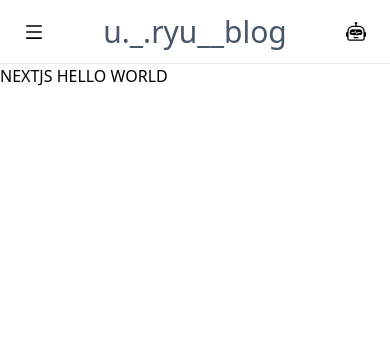
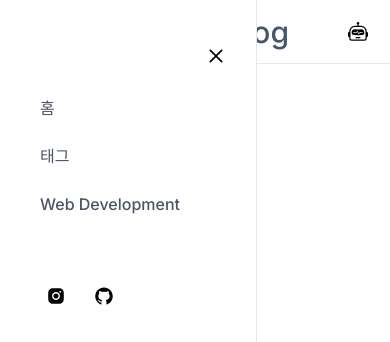
Before and after one commit to u-ryu-00/u-ryu-blog, a Next.js app: page / in a window 390 px wide. Both pictures are taken after a click on the button 34 px from the left and 31 px from the top of the page. Shown: the top 342 px of the page. Built offline with nearby package versions, Linux system fonts and the light colour scheme.

Commit message:
Sidebar 컴포넌트 구현, 레이아웃 리팩터링

```diff
--- a/src/components/Footer.tsx
+++ b/src/components/Footer.tsx
@@ -1,6 +1,7 @@
 import Link from 'next/link';
 import { AiOutlineSetting } from 'react-icons/ai';
 import { BsPencilSquare } from 'react-icons/bs';
+import IconButton from './IconComponent';
 
 export default function Footer() {
   return (
@@ -13,12 +14,8 @@ export default function Footer() {
       </div>
       <div className="flex items-center gap-2 lg:gap-3">
         <div className="pr-1 text-sm lg:pr-2 lg:text-base">ADMIN</div>
-        <Link href="/admin">
-          <AiOutlineSetting className="h-5 w-5 text-gray-500 transition-all hover:text-gray-600 lg:h-6 lg:w-6" />
-        </Link>
-        <Link href="/write">
-          <BsPencilSquare className="h-5 w-5 text-gray-500 transition-all hover:text-gray-600 lg:h-6 lg:w-6" />
-        </Link>
+        <IconButton Icon={AiOutlineSetting} component={Link} href="/admin" className='text-gray-500 hover:text-gray-600'/>
+        <IconButton Icon={BsPencilSquare} component={Link} href="/write" className='text-gray-500 hover:text-gray-600'/>
       </div>
     </footer>
   );
--- a/src/components/Header.tsx
+++ b/src/components/Header.tsx
@@ -1,21 +1,30 @@
 import Link from 'next/link';
-import { AiOutlineMenu } from 'react-icons/ai';
+import { Dispatch, SetStateAction } from 'react';
+import { AiOutlineClose, AiOutlineMenu } from 'react-icons/ai';
 import { BsRobot } from 'react-icons/bs';
+import IconButton from './IconComponent';
 
-export default function Header() {
+type HeaderProps = {
+  isSidebarOpen: boolean;
+  setIsSidebarOpen: Dispatch<SetStateAction<boolean>>;
+};
+
+export default function Header({
+  isSidebarOpen,
+  setIsSidebarOpen,
+}: HeaderProps) {
   return (
     <header className="flex h-16 items-center justify-between border-b px-4 lg:h-20 lg:px-10">
-      <button className="p-2">
-        <AiOutlineMenu className="h-5 w-5 lg:h-6 lg:w-6" />
-      </button>
+      <IconButton
+        onClick={() => setIsSidebarOpen((t) => !t)}
+        Icon={isSidebarOpen ? AiOutlineClose : AiOutlineMenu}
+      />
       <Link href="/">
         <h1 className="text-3xl font-medium text-slate-600 lg:text-4xl">
           u._.ryu__blog
         </h1>
       </Link>
-      <Link href="/posts" className="p-2">
-        <BsRobot className="h-5 w-5 lg:h-6 lg:w-6" />
-      </Link>
+      <IconButton Icon={BsRobot} component={Link} href="/search" />
     </header>
   );
 }
--- /dev/null
+++ b/src/components/IconComponent.tsx
@@ -0,0 +1,32 @@
+import { cn } from '@/utils/style';
+import { ComponentPropsWithoutRef, ElementType, createElement } from 'react';
+import { IconType } from 'react-icons';
+
+type IconButtonProps<Component extends ElementType> =
+  ComponentPropsWithoutRef<Component> & {
+    Icon: IconType;
+    iconClassName?: string;
+    className?: string;
+    component?: Component;
+  };
+
+const IconButton = <Component extends ElementType = 'button'>({
+  component,
+  className,
+  iconClassName,
+  Icon,
+  ...props
+}: IconButtonProps<Component>) => {
+  return createElement(
+    component ?? 'button',
+    {
+      className: cn('p-1.5 lg:p-2', className),
+      ...props,
+    },
+    <Icon
+      className={cn('h-5 w-5 transition-all lg:h-6 lg:w-6', iconClassName)}
+    />,
+  );
+};
+
+export default IconButton;
--- /dev/null
+++ b/src/components/Sidebar.tsx
@@ -0,0 +1,53 @@
+import { cn } from '@/utils/style';
+import Link from 'next/link';
+import { AiFillGithub, AiFillInstagram, AiOutlineClose } from 'react-icons/ai';
+import IconButton from './IconComponent';
+
+type SidebarProps = {
+  close: () => void;
+  isOpen: boolean;
+};
+
+export default function Sidebar({ close, isOpen }: SidebarProps) {
+  return (
+    <div
+      className={cn(
+        'absolute min-h-screen flex-col gap-6 border-r bg-white p-10 pr-6 text-base lg:relative',
+        isOpen ? 'flex' : 'hidden',
+      )}
+    >
+      <div className="flex justify-end lg:hidden">
+        <IconButton Icon={AiOutlineClose} onClick={close} />
+      </div>
+      <Link href="/" className="w-48 font-medium text-gray-600 hover:underline">
+        홈
+      </Link>
+      <Link
+        href="/tag"
+        className="w-48 font-medium text-gray-600 hover:underline"
+      >
+        태그
+      </Link>
+      <Link
+        href="/category/Web-Development"
+        className="w-48 font-medium text-gray-600 hover:underline"
+      >
+        Web Development
+      </Link>
+      <div className="mt-10 flex items-center gap-4">
+        <IconButton
+          Icon={AiFillInstagram}
+          component={Link}
+          href="https://www.instagram.com/u._.ryu__"
+          target="_blank"
+        />
+        <IconButton
+          Icon={AiFillGithub}
+          component={Link}
+          href="https://www.github.com/u-ryu-00"
+          target="_blank"
+        />
+      </div>
+    </div>
+  );
+}
--- /dev/null
+++ b/src/pages/404.tsx
@@ -0,0 +1,7 @@
+export default function _404() {
+  return (
+    <div className="flex flex-col items-center p-24">
+      <h1>찾을 수 없는 페이지입니다.</h1>
+    </div>
+  );
+}
--- a/src/pages/_app.tsx
+++ b/src/pages/_app.tsx
@@ -1,13 +1,25 @@
 import Footer from '@/components/Footer';
 import Header from '@/components/Header';
+import Sidebar from '@/components/Sidebar';
 import '@/styles/globals.css';
+import { cn } from '@/utils/style';
 import type { AppProps } from 'next/app';
+import { Inter } from 'next/font/google';
+import { useState } from 'react';
+
+const inter = Inter({ subsets: ['latin'] });
 
 export default function App({ Component, pageProps }: AppProps) {
+  const [isSidebarOpen, setIsSidebarOpen] = useState(false);
+
   return (
-    <div className="flex h-screen w-screen">
+    <div className={cn('flex h-screen w-screen', inter.className)}>
+      <Sidebar isOpen={isSidebarOpen} close={() => setIsSidebarOpen(false)} />
       <div className="flex flex-1 flex-col">
-        <Header />
+        <Header
+          isSidebarOpen={isSidebarOpen}
+          setIsSidebarOpen={setIsSidebarOpen}
+        />
         <div className="flex flex-1 flex-col overflow-y-auto">
           <main className="flex-1">
             <Component {...pageProps} />
--- a/src/pages/index.tsx
+++ b/src/pages/index.tsx
@@ -1,7 +1,3 @@
-import { Inter } from 'next/font/google';
-
-const inter = Inter({ subsets: ['latin'] });
-
 export default function Home() {
   return (
     <main className="h-[2000px]">
--- /dev/null
+++ b/src/pages/posts/[id].tsx
@@ -0,0 +1,23 @@
+import { GetServerSideProps } from 'next';
+
+type PostProps = {
+  id: string;
+};
+
+export default function Post({ id }: PostProps) {
+  return (
+    <div className="flex">
+      <h1>DUMMY POST {id}</h1>
+    </div>
+  );
+}
+
+export const getServerSideProps: GetServerSideProps = async ({ query }) => {
+  const { id } = query;
+
+  return {
+    props: {
+      id,
+    },
+  };
+};
```
